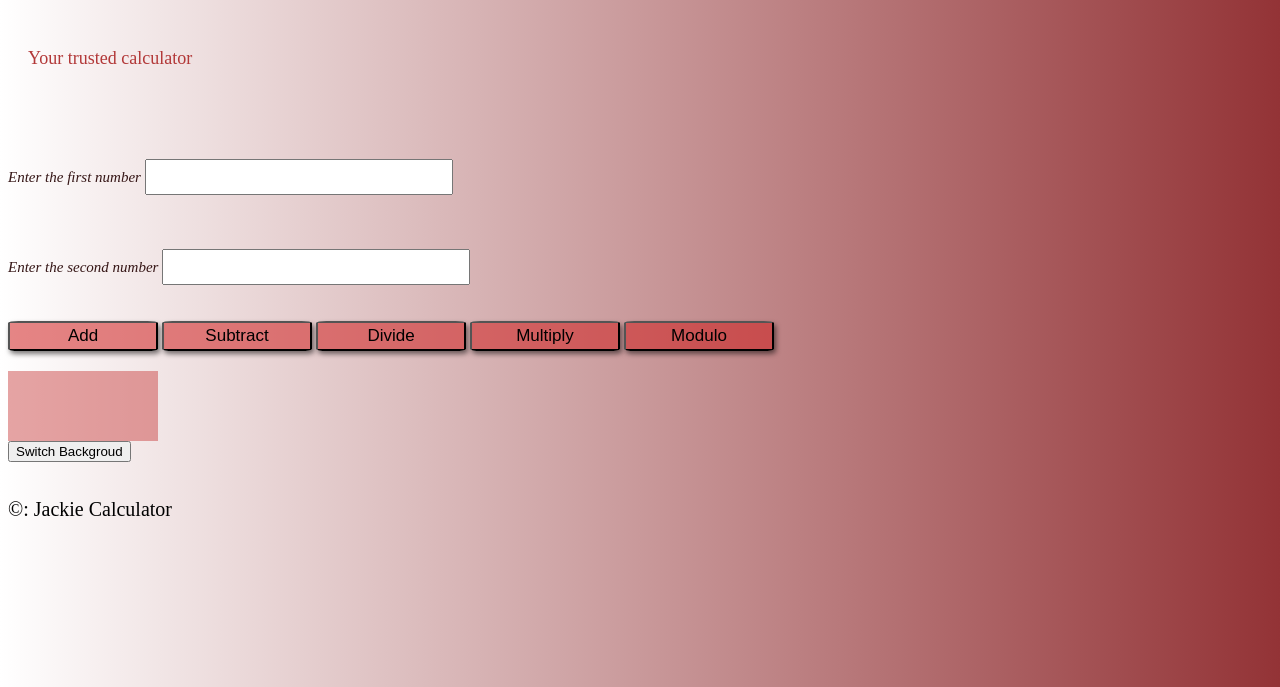
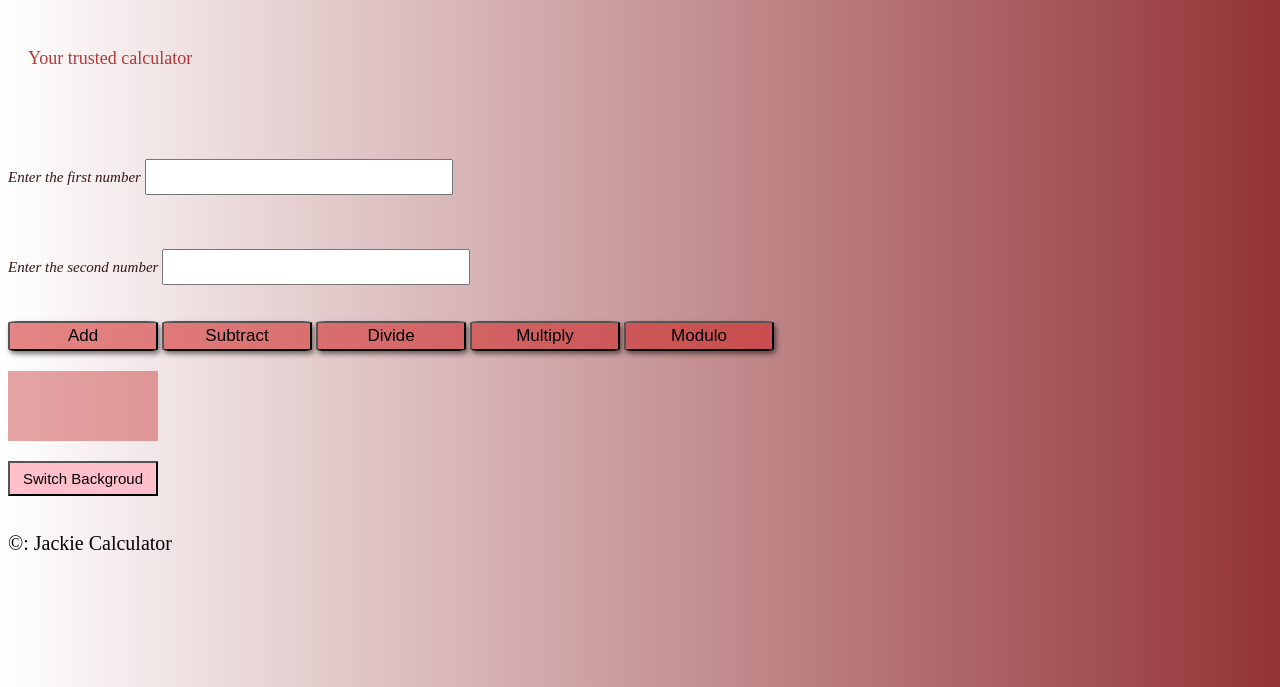
Before and after one commit to Quill241/Jackie-Calculator, a plain HTML site: page index.html in a window 1280 px wide. Shown: the part 113-800 px from the top of the page. Drawn offline with Linux system fonts and the light colour scheme.

Commit message:
modified style.css file

```diff
--- a/style.css
+++ b/style.css
@@ -53,6 +53,21 @@ label{
     .btn:hover{
         background: transparent;
     }
+
+    .btn2{
+        margin-top: 20px;
+        background-color: pink;
+        width: 150px;
+        height: 35px;
+        cursor: pointer;
+        font-size: 15px;
+    }
+
+    .btn2:hover{
+        background-color: rgba(130, 48, 48, 0.837);
+        color: white;
+        border-radius: 5%;
+    }
 #output{
     background-color: rgba(195, 44, 44, 0.427);
     margin-top: 20px;
```
